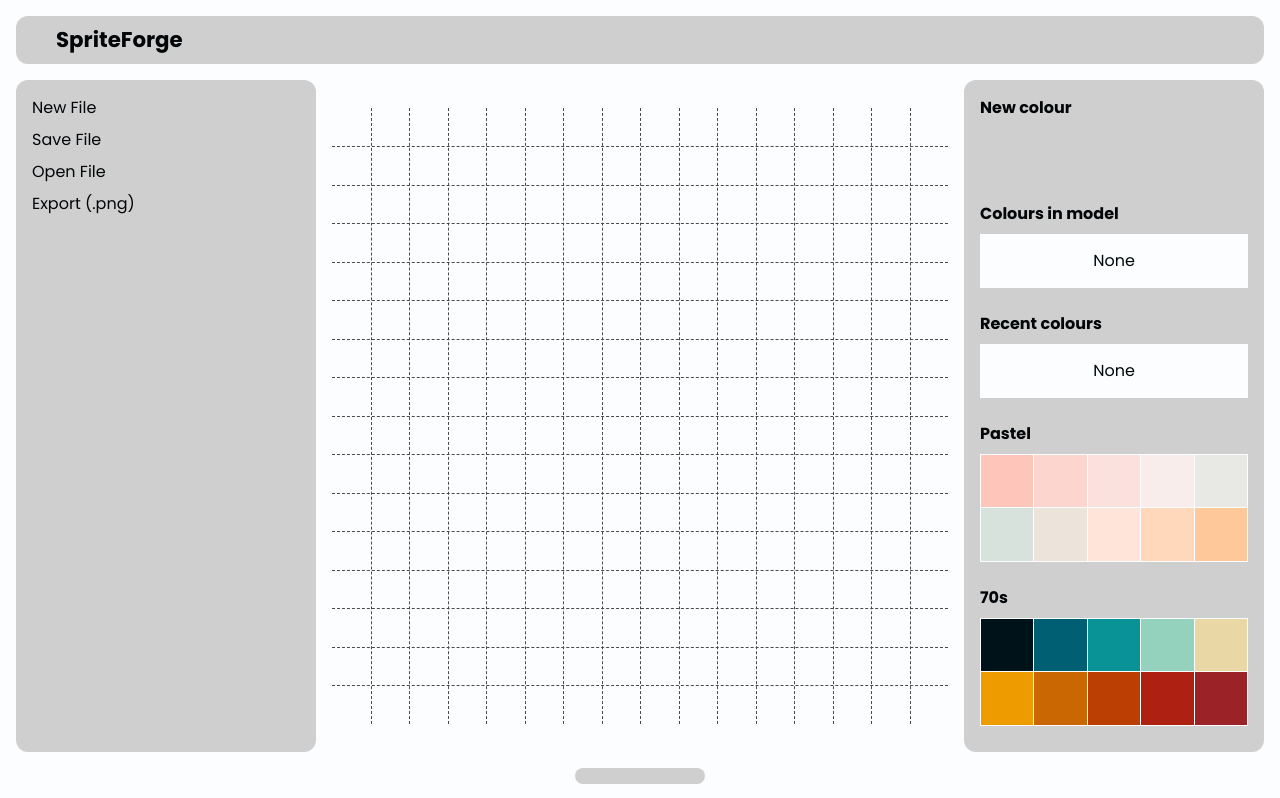
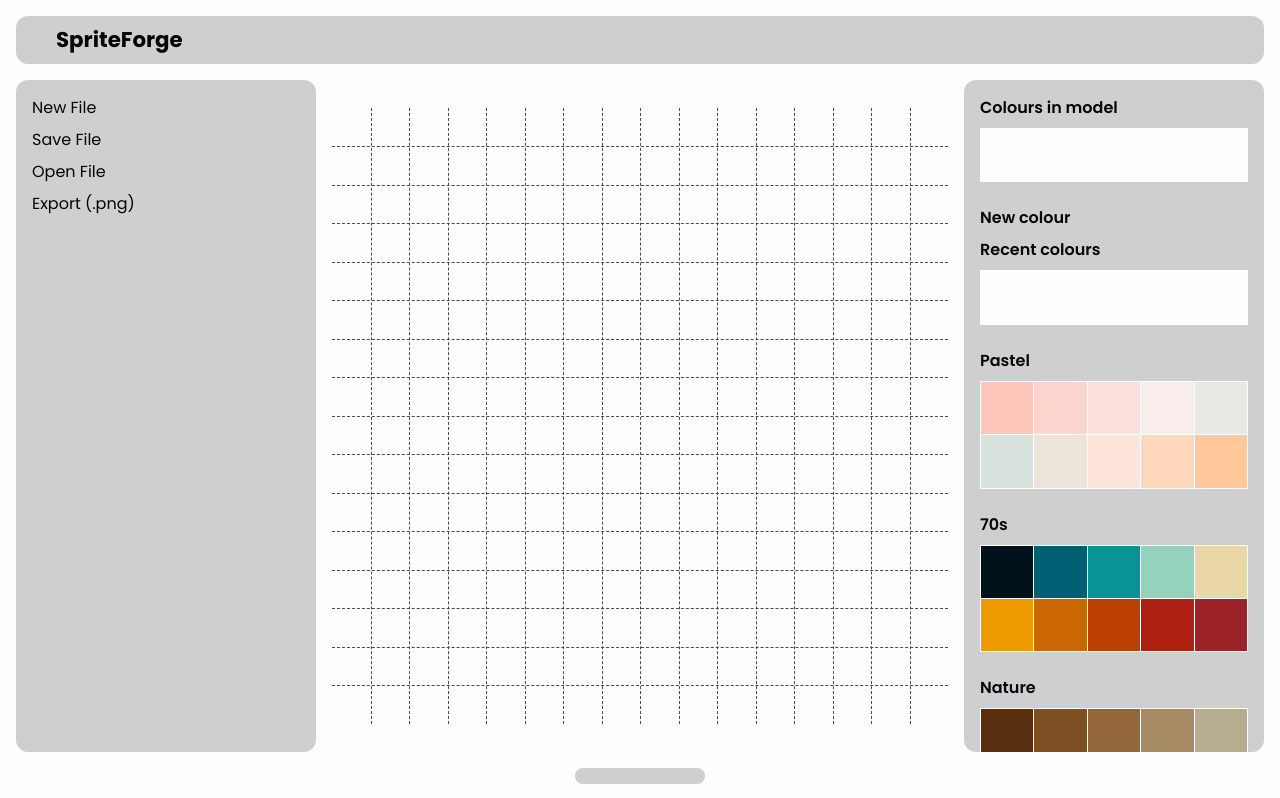
Before and after one commit to Lith1um/SpriteForge, an Angular app: page / in a window 1280 px wide. Shown: the top 798 px of the page. Built offline with nearby package versions, Linux system fonts and the light colour scheme; what @shoelace-style/shoelace would draw is missing.

Commit message:
Add inline colour picker and fix flood fill

```diff
--- a/src/app/components/palette-bar/palette-bar.component.ts
+++ b/src/app/components/palette-bar/palette-bar.component.ts
@@ -20,20 +20,21 @@ import { StringSortPipe } from '../../shared/pipes/string-sort.pipe';
       [class.show]="show()">
       <div class="bg-light p-3 h-100 overflow-y-auto rounded-xl">
 
-        <h6>New colour</h6>
-        <div class="flex mb-4">
-          <input #colorInput type="color" class="w-0 border-none m-0 p-0 invisible" [value]="colour()" (input)="onInput($event)"/>
-          <sl-button circle size="large" class="icon-button text-center"(click)="colorInput.click()">
-            <sl-icon name="plus-lg"></sl-icon>
-          </sl-button>
-        </div>
-
         <sf-palette
           name="Colours in model"
           [colours]="usedColours() | stringSort"
           [selectedColour]="selectedColour()"
           (updateColour)="clickedColour($event)">
         </sf-palette>
+
+        <h6>New colour</h6>
+        <sl-color-picker
+          inline
+          [noFormatToggle]="true"
+          class="mb-4 w-100"
+          style="--grid-width: 100%;"
+          (sl-input)="onInput($event)">
+        </sl-color-picker>
 
         <sf-palette
           name="Recent colours"
@@ -111,8 +112,7 @@ export class PaletteBarComponent {
 
   customPalettes = palettes;
 
-  colour = signal<string>('#ffffff');
-  debounceColor = debounce((colour: string) => this.updateColour.emit(colour));
+  debounceColor = debounce((colour: string) => this.updateColour.emit(colour), 50);
 
   constructor() {
     effect(() => {
--- a/src/app/shared/components/palette/palette.component.ts
+++ b/src/app/shared/components/palette/palette.component.ts
@@ -15,8 +15,7 @@ import { ChangeDetectionStrategy, Component, input, output } from '@angular/core
             (click)="updateColour.emit(colour)">
           </div>
         } @empty {
-          <div class="text-center p-2 empty" [style.gridColumn]="'1 / span 5'">
-            None
+          <div class="w-100 colour">
           </div>
         }
       </div>
@@ -40,10 +39,6 @@ import { ChangeDetectionStrategy, Component, input, output } from '@angular/core
         box-shadow: inset 0px 0px 0px 0.25rem white;
       }
     }
-
-    .empty {
-      line-height: 2.25rem;
-    }
   `],
   changeDetection: ChangeDetectionStrategy.OnPush,
 })
--- a/src/app/shared/helpers/flood-fill.ts
+++ b/src/app/shared/helpers/flood-fill.ts
@@ -21,16 +21,16 @@ export const floodFill = (
     if (indexes.has(index)) {
       return false;
     }
+    indexes.add(index);
+
     return point.x >= 0 && point.x < width && point.y >= 0 && point.y < height
       && canvas.get(index)?.colour === clickedColour;
   }
 
   while (stack.length) {
-    let index = stack.pop()!;
-    let point = pixelIndexToPoint2D(index, width)
+    let index = stack.shift()!;
 
-    points.push(point);
-    indexes.add(index);
+    points.push(pixelIndexToPoint2D(index, width));
 
     isValidSquare(index + 1) && stack.push(index + 1);
     isValidSquare(index - 1) && stack.push(index - 1);
--- a/src/styles/typography.scss
+++ b/src/styles/typography.scss
@@ -4,7 +4,7 @@ h3, .h3,
 h4, .h4,
 h5, .h5,
 h6, .h6 {
-	font-weight: 700;
+	font-weight: 600;
 	margin-top: 0;
 	margin-bottom: .5rem;
 }
```
